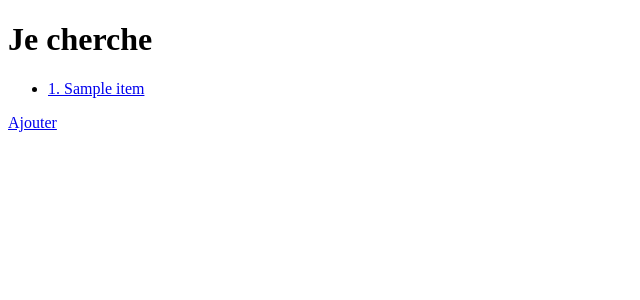
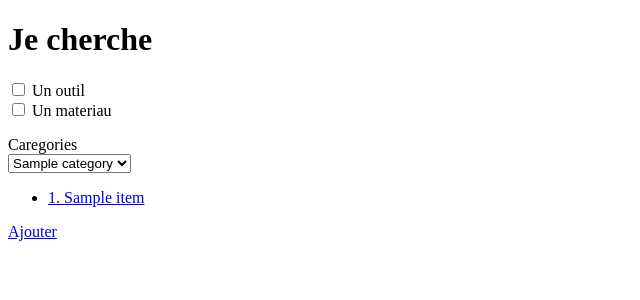
Before and after one commit to ClaireV38/lyon-php-project2_Brico-family, a PHP site: template src/View/Offer/index.html.twig in a window 1280 px wide. Shown: the top 300 px of the page, without its empty margins (0-640 px from the left). Run offline with PHP 8.4, Linux system fonts and the light colour scheme; the template is opened without the code that fills it: most values are stand-ins (such as "Sample title", 1, 10 or a date in 2020); some libraries are stand-ins or nearby versions.

Commit message:
beginning of home form

```diff
--- a/src/View/Offer/index.html.twig
+++ b/src/View/Offer/index.html.twig
@@ -4,7 +4,18 @@
     <div class="looking_for_block">
         <h1>Je cherche</h1>
         <form>
-
+                <p>
+                    <input type="checkbox" name="tool" id="tool" /> <label for="tool">Un outil</label><br />
+                    <input type="checkbox" name="material" id="material" /> <label for="material">Un materiau</label><br />
+                </p>
+                <p>
+                    <label for="categories">Caregories</label><br />
+                    <select name="categories" id="categories">
+                        {% for offer in offers %}
+                        <option value="{{ offer.category }}">{{ offer.category }}</option>
+                        {% endfor %}
+                    </select>
+                </p>
         </form>
         <ul>
             {% for item in items %}
```
Also changed, not shown: src/Controller/OfferController.php (+5 -4 lines).
